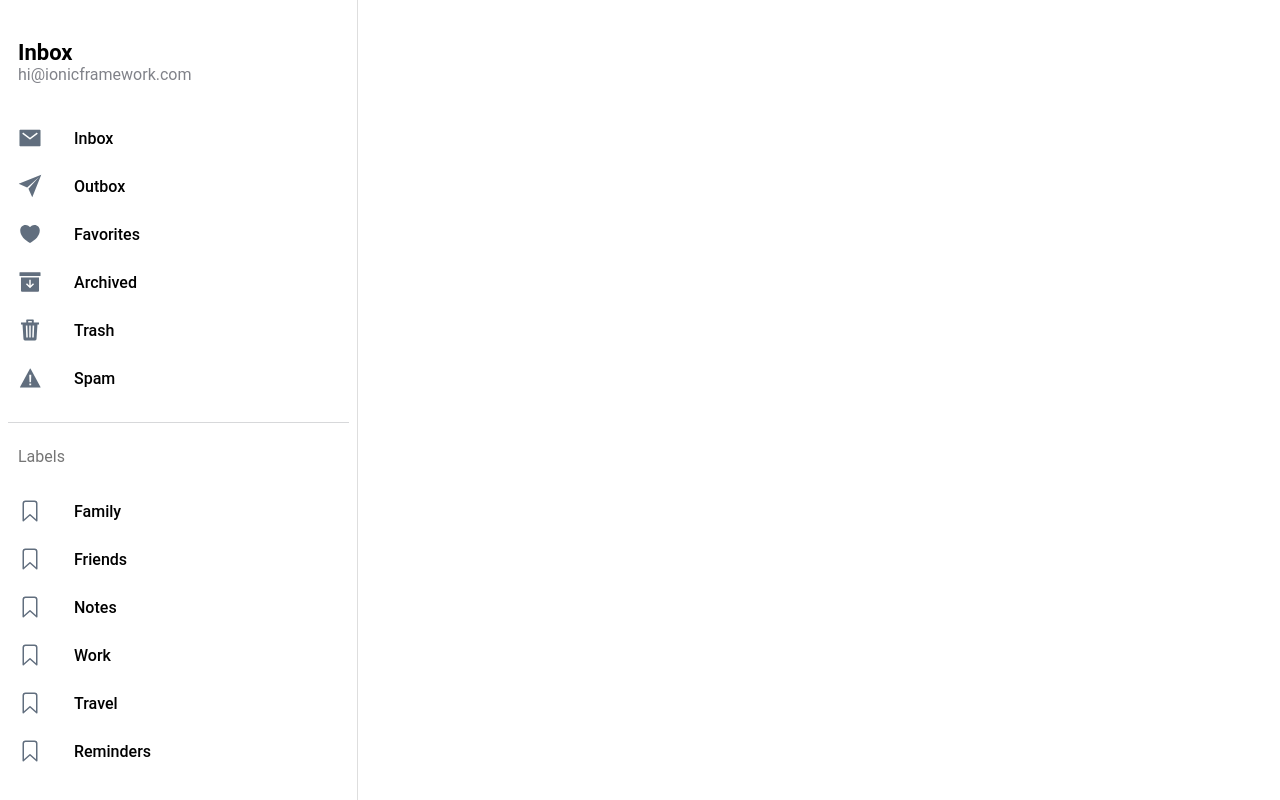
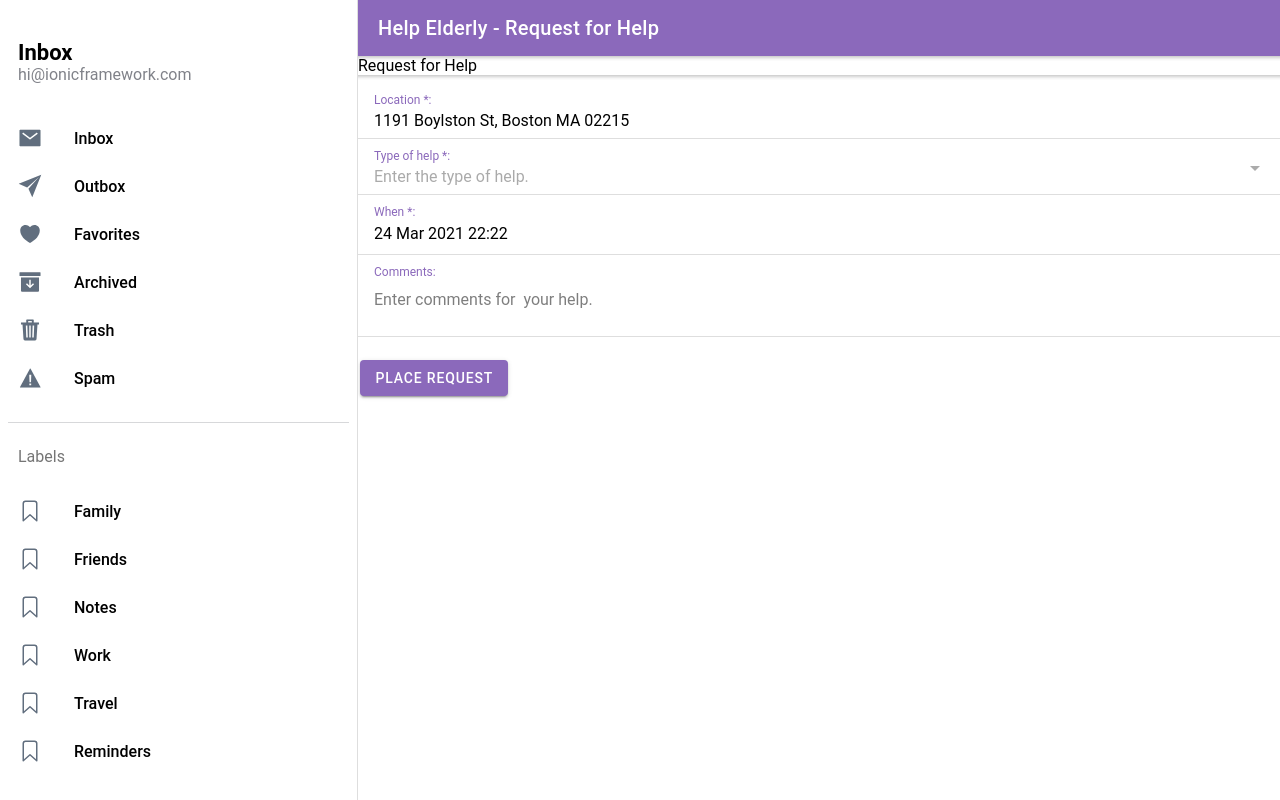
Before and after one commit to ankitamaps03/CS5340-Project-HelpElderly, a React (Create React App) app: page /requestHelp in a window 1280 px wide. Built offline with nearby package versions, Linux system fonts and the light colour scheme.

Commit message:
Added RequestHelpForm

```diff
--- a/package.json
+++ b/package.json
@@ -14,6 +14,7 @@
     "@types/react-dom": "^16.9.10",
     "@types/react-router": "^5.1.11",
     "@types/react-router-dom": "^5.1.7",
+    "antd": "^4.14.1",
     "ionicons": "^5.4.0",
     "react": "^17.0.1",
     "react-dom": "^17.0.1",
--- a/src/App.tsx
+++ b/src/App.tsx
@@ -24,6 +24,7 @@ import '@ionic/react/css/display.css';
 /* Theme variables */
 import './theme/variables.css';
 import Login from "./pages/Login";
+import RequestHelp from "./pages/RequestHelp";
 
 const App: React.FC = () => {
   return (
@@ -41,6 +42,9 @@ const App: React.FC = () => {
             <Route path="/login" exact={true}>
               <Login/>
             </Route>
+            <Route path="/requestHelp" exact={true}>
+              <RequestHelp/>
+            </Route>
           </IonRouterOutlet>
         </IonSplitPane>
       </IonReactRouter>
--- a/src/components/HomeButtons.tsx
+++ b/src/components/HomeButtons.tsx
@@ -7,13 +7,13 @@ interface ContainerProps {
     name: string;
 }
 
-const HomeButtons: React.FC<ContainerProps> = () => {
+const HomeButtons: React.FC = () => {
 
     const history = useHistory();
 
     const redirect = (buttonName: number) => {
         if (buttonName === 0) {
-            history.push(`login`);
+            history.push(`requestHelp`);
         } else if (buttonName === 1) {
             history.push(`create_account`);
         }
--- /dev/null
+++ b/src/components/RequestHelpForm.tsx
@@ -0,0 +1,82 @@
+import {
+    IonButton,
+    IonContent,
+    IonDatetime,
+    IonInput,
+    IonItem,
+    IonLabel,
+    IonList,
+    IonSelect,
+    IonSelectOption,
+    IonTextarea
+} from "@ionic/react";
+import './RequestHelpForm.css';
+import {useState} from "react";
+
+const RequestHelpForm: React.FC = () => {
+    const [location, setLocation] = useState<string>('1191 Boylston St, Boston MA 02215');
+    const [typeOfHelp, setTypeOfHelp] = useState<string>();
+    const [comments, setComments] = useState<string>();
+    const [when, setWhen] = useState<string>((new Date()).toString());
+
+    return (
+
+        <IonContent>
+            <IonList>
+                <IonItem>
+                    <IonLabel
+                        color="primary"
+                        position="floating"
+                    >Location *: </IonLabel>
+                    <IonInput
+                        placeholder="Enter your location."
+                        value={location}
+                        required
+                        onIonChange={e => setLocation(e.detail.value!)}></IonInput>
+                </IonItem>
+
+                <IonItem>
+                    <IonLabel
+                        color="primary"
+                        position="floating"
+                    >Type of help *: </IonLabel>
+                    <IonSelect placeholder="Enter the type of help."
+                               value={typeOfHelp}
+                               onIonChange={e => setTypeOfHelp(e.detail.value!)}>
+                        <IonSelectOption value="groceryPickup">Grocery pickup</IonSelectOption>
+                        <IonSelectOption value="dropMe">Drop me</IonSelectOption>
+                        <IonSelectOption value="houseCleaning">House cleaning</IonSelectOption>
+                        <IonSelectOption value="technicalHelp">Technical help</IonSelectOption>
+                        <IonSelectOption value="others">Others</IonSelectOption>
+                    </IonSelect>
+                </IonItem>
+                <IonItem>
+                    <IonLabel
+                        color="primary"
+                        position="floating"
+                    >When *: </IonLabel>
+                    <IonDatetime
+                        placeholder="Enter the date and time for help."
+                        displayFormat="D MMM YYYY H:mm"
+                        min="1997"
+                        max="2050" value={when}
+                        onIonChange={e => setWhen(e.detail.value!)}></IonDatetime>
+                </IonItem>
+                <IonItem>
+                    <IonLabel
+                        color="primary"
+                        position="stacked">Comments: </IonLabel>
+                    <IonTextarea
+                        placeholder='Enter comments for  your help.'
+                        clearOnEdit={true}
+                        value={comments}
+                        onIonChange={e => setComments(e.detail.value!)}></IonTextarea>
+                </IonItem>
+                <br/>
+                <IonButton color="primary">Place Request</IonButton>
+            </IonList>
+        </IonContent>
+    )
+}
+
+export default RequestHelpForm;
--- a/src/pages/Home.tsx
+++ b/src/pages/Home.tsx
@@ -17,7 +17,7 @@ const Home: React.FC = () => {
                 </IonToolbar>
             </IonHeader>
 
-            <HomeButtons name={'Hello Home'} />
+            <HomeButtons />
 
         </IonContent>
     </IonPage>)
--- a/src/pages/Page.tsx
+++ b/src/pages/Page.tsx
@@ -34,7 +34,7 @@ const Page: React.FC = () => {
           </IonToolbar>
         </IonHeader>
 
-        <HomeButtons name={name} />
+        <HomeButtons />
 
       </IonContent>
     </IonPage>
--- /dev/null
+++ b/src/pages/RequestHelp.tsx
@@ -0,0 +1,25 @@
+import {IonContent, IonHeader, IonPage, IonTitle, IonToolbar} from "@ionic/react";
+import HomeButtons from "../components/HomeButtons";
+import './RequestHelp.css';
+import RequestHelpForm from "../components/RequestHelpForm";
+
+const RequestHelp: React.FC = () => {
+
+    return (
+        <IonPage>
+            <IonHeader>
+                <IonToolbar color="head">
+                    <IonTitle>Help Elderly - Request for Help</IonTitle>
+                </IonToolbar>
+            </IonHeader>
+
+            <IonContent>
+                <IonHeader>
+                    Request for Help
+                </IonHeader>
+                <RequestHelpForm />
+            </IonContent>
+        </IonPage>)
+}
+
+export default RequestHelp;
```
Also changed, not shown: src/components/RequestHelpForm.css (added), src/pages/RequestHelp.css (added), 1 other file (tests, documents, lock files or other folders).
